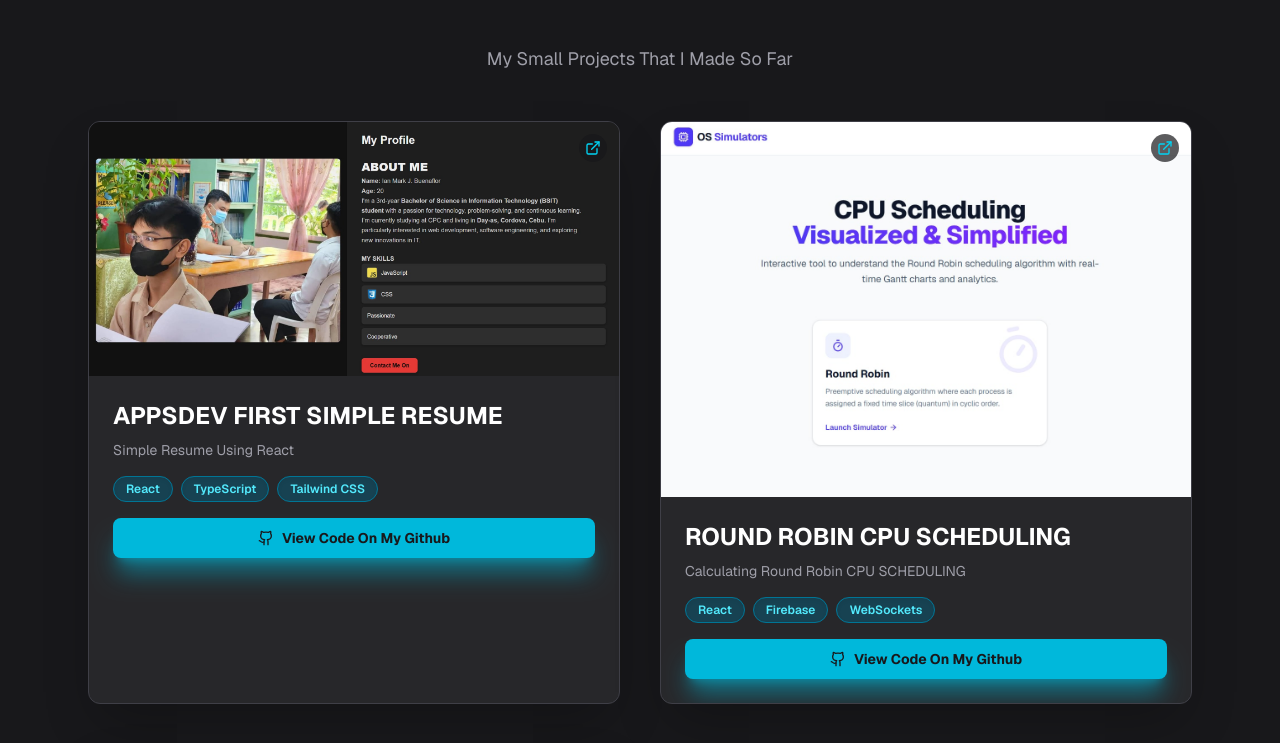
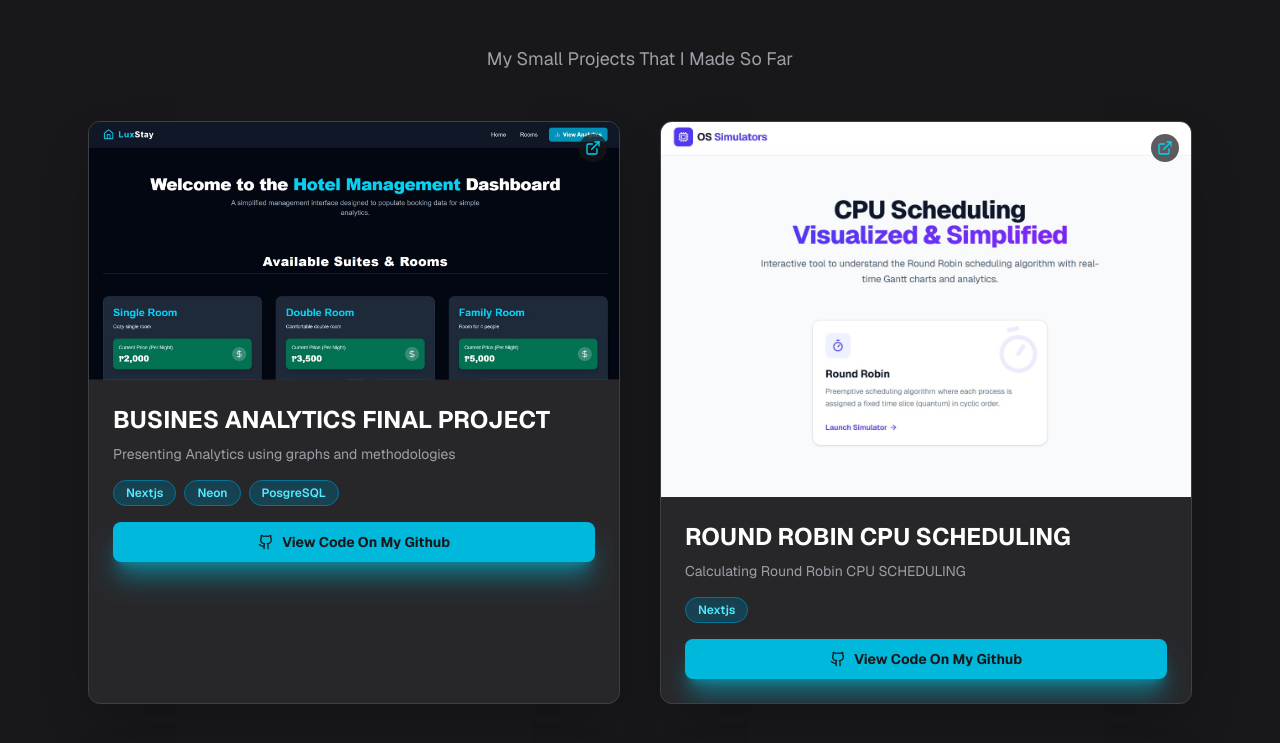
Before and after one commit to IanMark101/OS-PORTFOLIO-FINAL, a Next.js app: page / in a window 1280 px wide. Shown: the part 2020-2763 px from the top of the page. Built offline with nearby package versions, Linux system fonts and the light colour scheme.

Commit message:
added features

```diff
--- a/app/sections/Projects.tsx
+++ b/app/sections/Projects.tsx
@@ -4,21 +4,22 @@ import ProjectCard from "../components/ProjectCard";
 import type { Project } from "../types";
 
 const projectsData: Project[] = [
+
   {
-    name: "APPSDEV FIRST SIMPLE RESUME",
+    name: "BUSINES ANALYTICS FINAL PROJECT",
     description:
-      "Simple Resume Using React",
-    techStack: ["React", "TypeScript", "Tailwind CSS"],
-    githubUrl: "https://github.com/IanMark101/BUENAFLOR-APPSDEV",
-    vercelUrl: "https://buenaflor-appsdev.vercel.app/",
+      "Presenting Analytics using  graphs and methodologies",
+    techStack: ["Nextjs", "Neon", "PosgreSQL"],
+    githubUrl: "https://github.com/IanMark101/IT-TRACK-DEFENSE-PROJ",
+    vercelUrl: "https://it-track-defense-proj.vercel.app/",
     placeholderImage:
-      "./images/projects/resume.jpg",
+      "/images/projects/analytics.jpg",
   },
   {
     name: "ROUND ROBIN CPU SCHEDULING",
     description:
       "Calculating Round Robin CPU SCHEDULING",
-    techStack: ["React", "Firebase", "WebSockets"],
+    techStack: ["Nextjs"],
     githubUrl: "https://github.com/IanMark101/OS-CPU-SCHED-PROJ/tree/main",
     vercelUrl: "https://os-cpu-sched-proj.vercel.app/",
     placeholderImage:
@@ -35,6 +36,16 @@ const projectsData: Project[] = [
     placeholderImage:
       "/images/projects/shop.jpg",
   },
+  {
+    name: "APPSDEV FIRST SIMPLE RESUME",
+    description:
+      "Simple Resume Using React",
+    techStack: ["React", "TypeScript", "Tailwind CSS"],
+    githubUrl: "https://github.com/IanMark101/BUENAFLOR-APPSDEV",
+    vercelUrl: "https://buenaflor-appsdev.vercel.app/",
+    placeholderImage:
+      "./images/projects/resume.jpg",
+  }
 ];
 
 export default function ProjectsSection() {
```
Also changed, not shown: public/images/projects/analytics.jpg (added).
